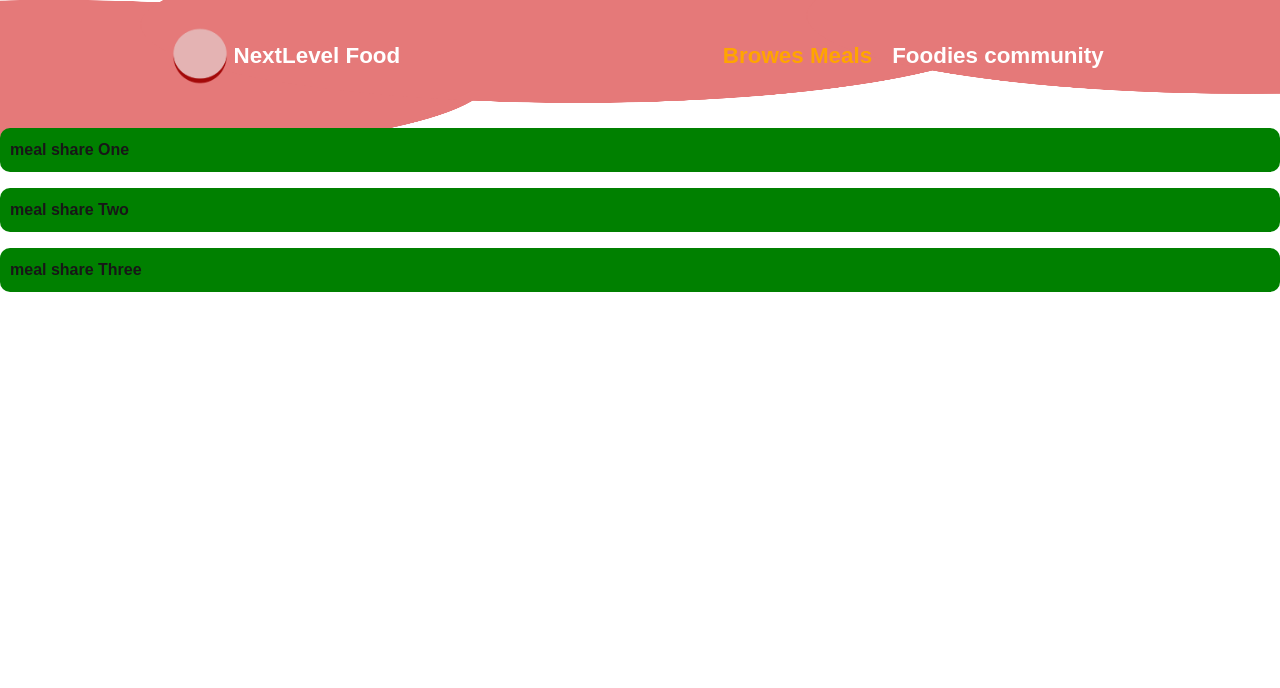
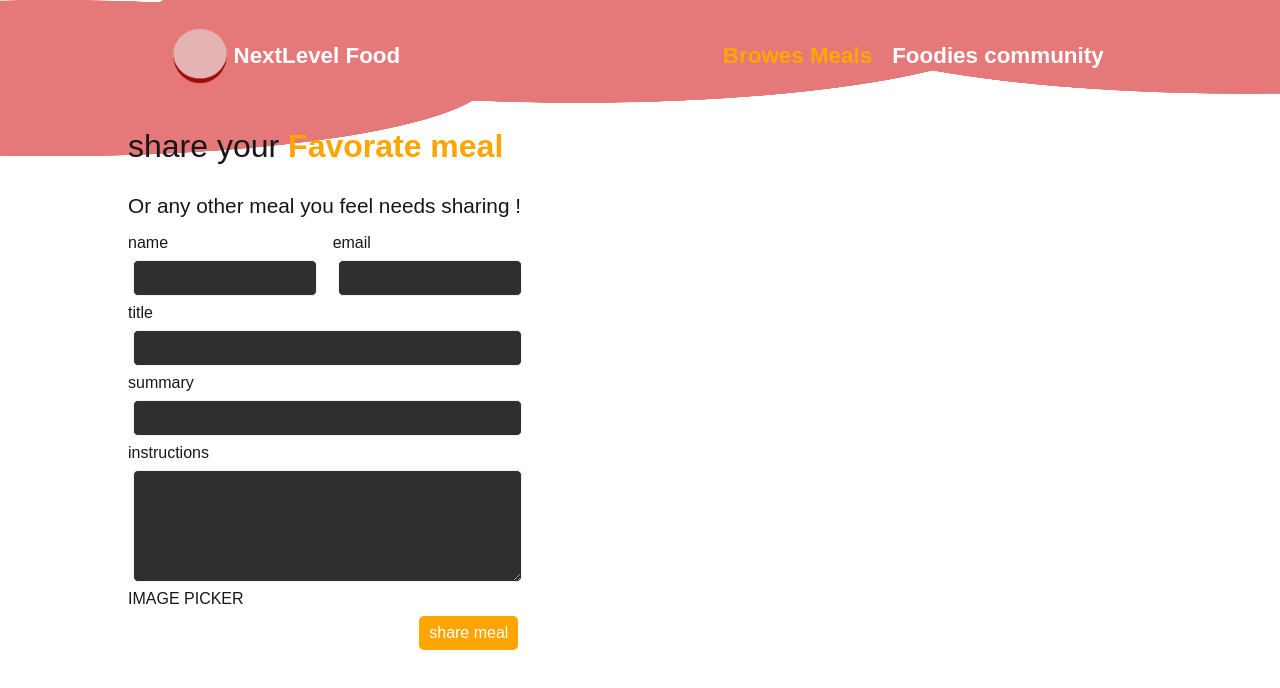
Before and after one commit to it-is-Anas/foodies-preferly, a Next.js app: page /meals/share in a window 1280 px wide. Shown: the top 688 px of the page. Built offline with nearby package versions, Linux system fonts and the light colour scheme.

Commit message:
finished the share form ui (still image-picker)

```diff
--- a/app/meals/share/page.tsx
+++ b/app/meals/share/page.tsx
@@ -1,10 +1,39 @@
+import FormInput from "@/components/form/form-input";
 
 export default function ShareMealsPage(){
     return (
-        <div className="">
-            <p className="w-[100%] my-[1em] p-[10px] font-[700] rounded-[10px] bg-[green]">meal share One </p>
-            <p className="w-[100%] my-[1em] p-[10px] font-[700] rounded-[10px] bg-[green]">meal share Two</p>
-            <p className="w-[100%] my-[1em] p-[10px] font-[700] rounded-[10px] bg-[green]">meal share Three</p>
-        </div>
+        <>
+            <header className="w-[80%] mx-[auto]">
+                <h1 className="text-[2em] font-[500] py-[10px]">
+                    share your <span className="text-[orange] font-[700]">Favorate meal</span>
+                </h1>
+                <p className="text-[1.3em] py-[10px]">Or any other meal you feel needs sharing !</p>
+            </header>
+            <main className="w-[80%] mx-[auto]">
+                <form action="" className="">
+                    <div className="">
+                        <div className="flex justify-start items-center">
+                            <FormInput label="name" />
+                            <FormInput label="email" />
+                        </div>
+                        <div className="flex justify-start items-center">
+                            <FormInput cls="w-[27em]" label="title" />
+                        </div>
+                        <div className="flex justify-start items-center">
+                            <FormInput cls="w-[27em]"  label="summary" />
+                        </div>
+                        <p className={`flex-col flex w-[27em]`} >
+                            <label htmlFor='instrcs' className="">{'instructions'}</label>
+                            <textarea className="text-[#f2f2f2] px-[10px] py-[5px] h-[7em] rounded-[5px] border border-1px border-solid broder-[gray] bg-[#2f2f2f] m-[5px] w-[90%]" name="" id="instrcs"></textarea>
+                        </p>
+                        IMAGE PICKER
+                        <p className={`flex  items-center justify-end w-[24.4em]`}>
+                            <button className="bg-[orange] py-[5px] px-[10px] rounded-[5px] font-[400] text-[white] my-[5px]" type="submit"> share meal </button>
+                        </p>
+                    </div>
+                </form>
+            </main>
+
+        </>
     );
 }
--- /dev/null
+++ b/components/form/form-input.tsx
@@ -0,0 +1,16 @@
+export default function FormInput({
+    label,
+    cls,
+}:{
+    label: string,
+    cls?: string,
+}){
+
+    const id =( label + Math.random() )as string;
+    return (
+        <p className={`flex-col flex w-[12.79em] ${cls}`}>
+            <label htmlFor={id} className="">{label}</label>
+            <input type="text" id={id} className="text-[#f2f2f2] px-[10px] py-[5px] rounded-[5px] border border-1px border-solid broder-[gray] bg-[#2f2f2f] m-[5px] w-[90%]" required />
+        </p>
+    );
+}
```
